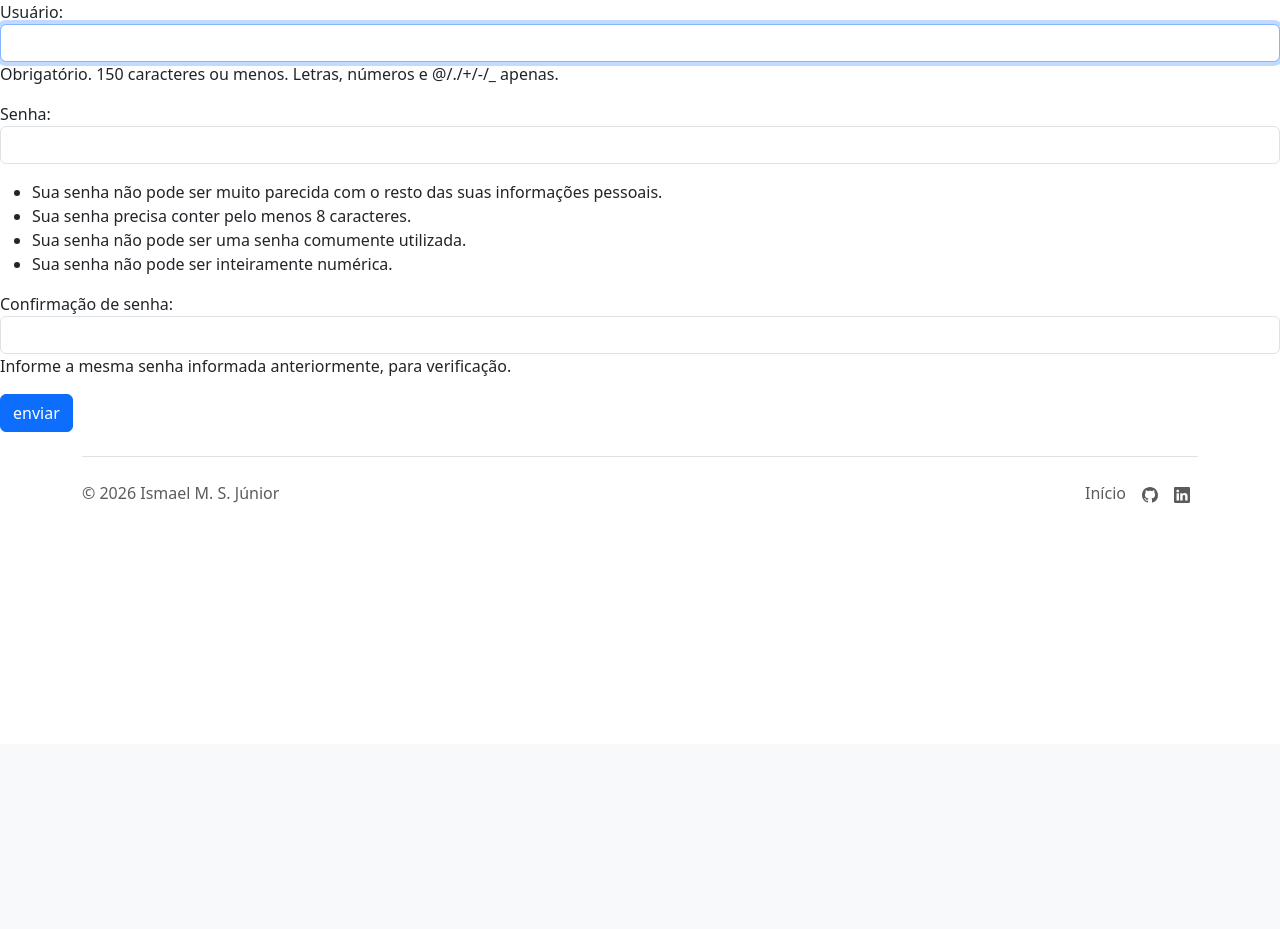
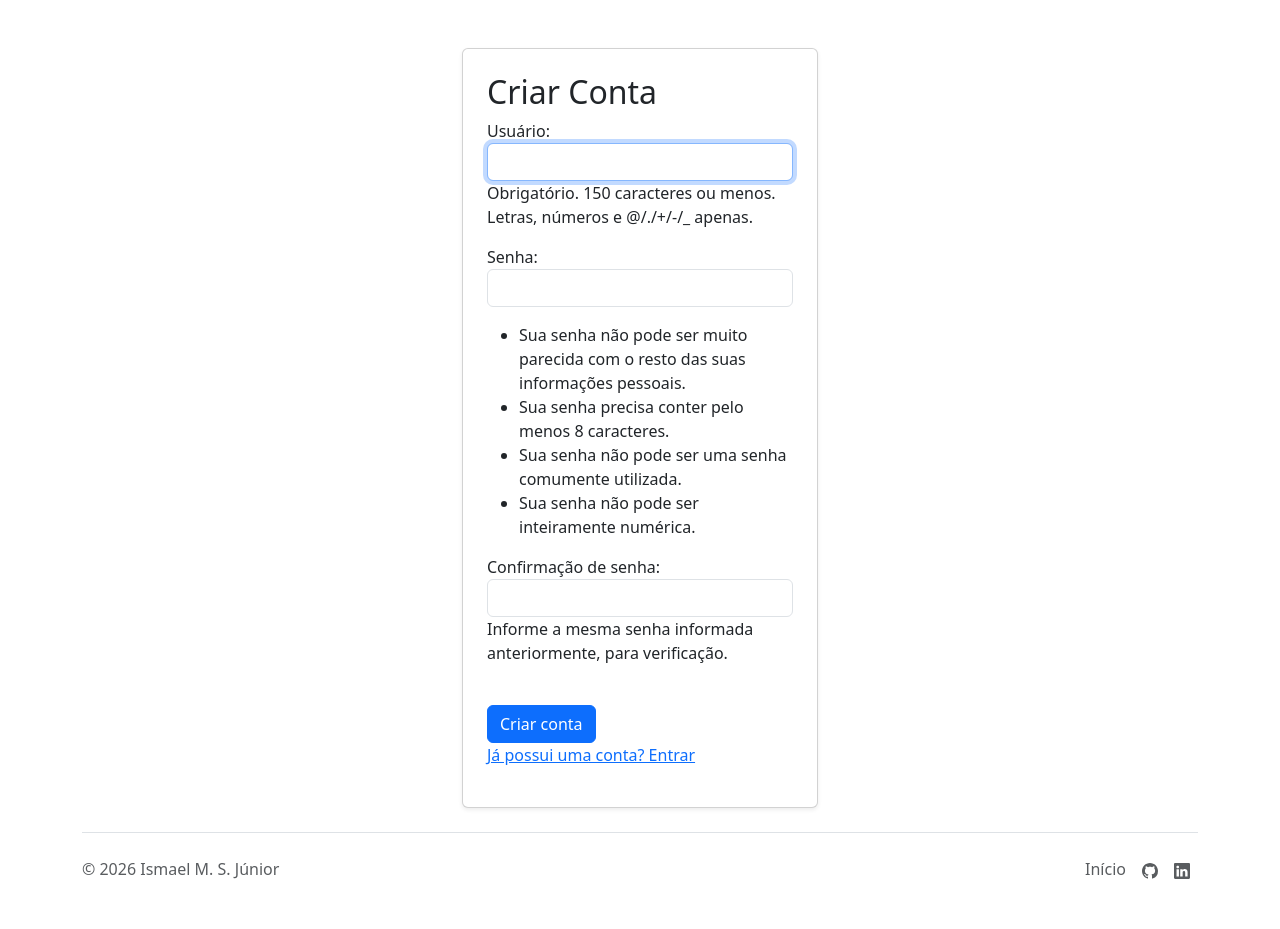
Before and after one commit to ismaelmsilvadev-commits/ProjetoUrl, a Django app: page /accounts/register/ in a window 1280 px wide. Shown: the part 56-985 px from the top of the page. Before the commit the page ends 559 px from the top, so only its background shows below. Run offline with Django 5.2, Linux system fonts and the light colour scheme.

Commit message:
Log user in after signup , style register page and link login and register pages, add trailing newline to settings

```diff
--- a/userapp/templates/userapp/login.html
+++ b/userapp/templates/userapp/login.html
@@ -14,6 +14,7 @@
                     <br>
                     <button type="submit" class="btn btn-primary">Entrar</button>
                 </form>
+                <p><a class="link-opacity-100-hover" href="{% url 'userapp:register' %}">Não possui uma conta? Criar conta</a></p>
             </div>
         </div>
     </div>
--- a/userapp/templates/userapp/register.html
+++ b/userapp/templates/userapp/register.html
@@ -1,9 +1,20 @@
 {% extends 'base.html' %}
-{% block title %} Register {% endblock title %}
+{% block title %} Registrar {% endblock title %}
 {% block content %}
- <form method="POST">
-    {% csrf_token %}
-    {{ form.as_p }}
-    <button type="submit" class="btn btn-primary">enviar</button>
- </form>
+   <div class="container mt-5">
+      <div class="row justify-content-center">
+         <div class="col-md-6 col-lg-4">
+               <div class="card p-4 shadow-sm">
+                  <h2>Criar Conta</h2>
+                  <form method="post">
+                     {% csrf_token %}
+                     {{ form.as_p }}
+                     <br>
+                     <button type="submit" class="btn btn-primary">Criar conta</button>
+                  </form>
+                  <p><a class="link-opacity-100-hover" href="{% url 'userapp:login' %}">Já possui uma conta? Entrar</a></p>
+               </div>
+         </div>
+      </div>
+   </div>
 {% endblock content %}
--- a/userapp/views.py
+++ b/userapp/views.py
@@ -1,6 +1,7 @@
 from django.urls import reverse_lazy
 from django.views.generic import CreateView
 from django.contrib.messages.views import SuccessMessageMixin
+from django.contrib.auth import login
 
 from .forms import RegisterForm
 
@@ -10,3 +11,10 @@ class RegisterView(SuccessMessageMixin, CreateView):
     template_name = 'userapp/register.html'
     success_url = reverse_lazy('urlapp:index')
     success_message = "Conta criada! Bem-vindo(a)."
+
+    def form_valid(self, form):
+        response = super().form_valid(form)
+
+        login(self.request, self.object)
+
+        return response
```
Also changed, not shown: URLsimplifier/settings.py (line endings or trailing spaces).
